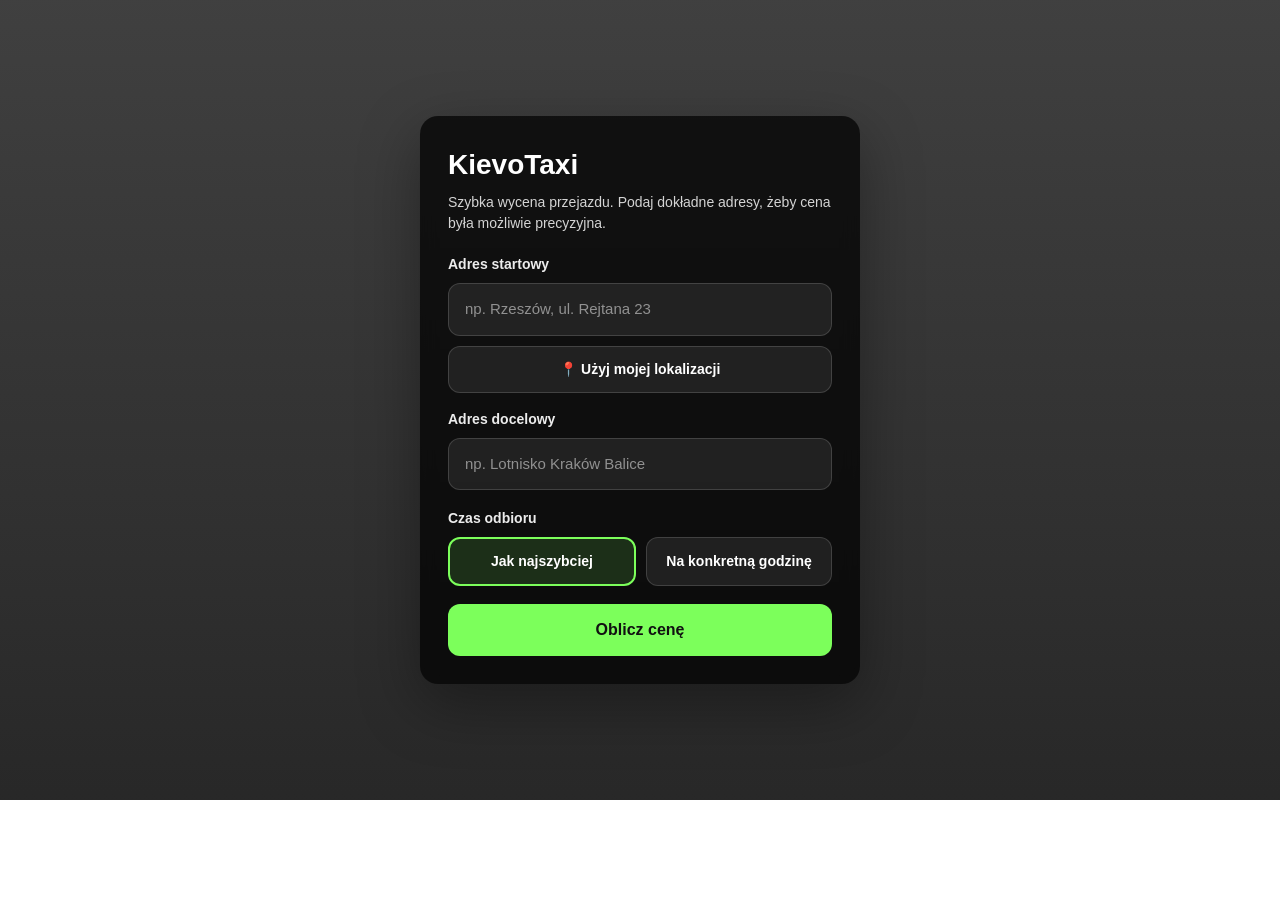
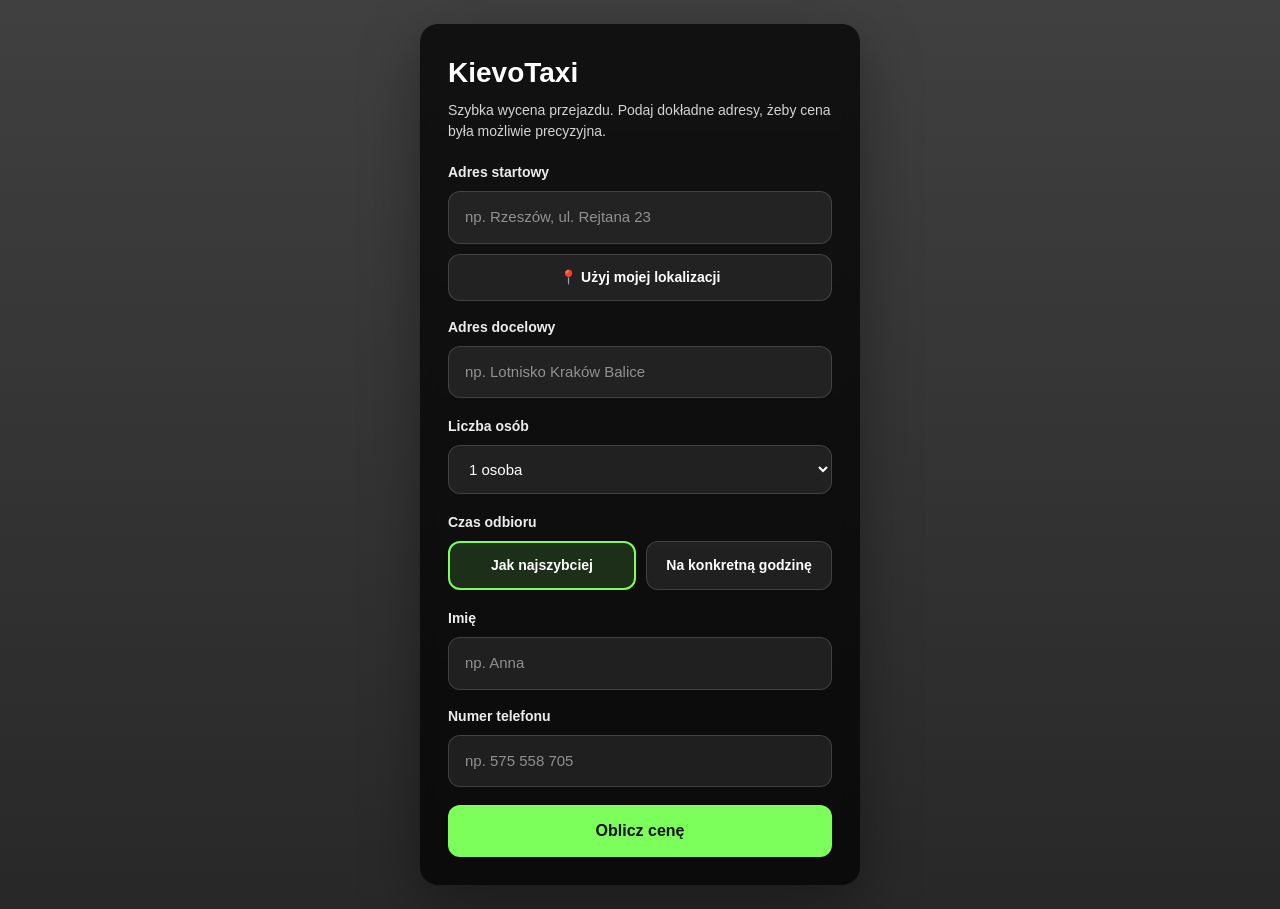
Before and after one commit to KievoTaxi/KievoTaxi, a Next.js app: page / in a window 1280 px wide. Before the commit the page ends 800 px from the top, so only its background shows below. Built offline with nearby package versions, Linux system fonts and the light colour scheme.

Commit message:
finalny formularz kievotaxi

```diff
--- a/app/api/route/route.ts
+++ b/app/api/route/route.ts
@@ -75,10 +75,32 @@ export async function POST(req: Request) {
 
     const distanceKm = element.distance.value / 1000;
 
+    if (distanceKm < 1) {
+      return Response.json(
+        { error: "Minimalny dystans przejazdu to 1 km." },
+        { status: 400 }
+      );
+    }
+
+    if (distanceKm > 300) {
+      return Response.json(
+        { error: "Maksymalny dystans przejazdu to 300 km." },
+        { status: 400 }
+      );
+    }
+
+    let pricePerKm = 0;
+
+    if (distanceKm <= 10) {
+      pricePerKm = 3.2;
+    } else if (distanceKm <= 50) {
+      pricePerKm = 2.9;
+    } else {
+      pricePerKm = 2.5;
+    }
+
     const baseFare = 8;
-    const perKm = 3;
-
-    const finalPrice = Math.round(baseFare + distanceKm * perKm);
+    const finalPrice = Math.round(baseFare + distanceKm * pricePerKm);
 
     return Response.json({
       distance: distanceKm,
--- a/app/page.tsx
+++ b/app/page.tsx
@@ -5,17 +5,33 @@ import { useState } from "react";
 export default function Home() {
   const [from, setFrom] = useState("");
   const [to, setTo] = useState("");
-  const [distance, setDistance] = useState("");
-  const [price, setPrice] = useState("");
-  const [error, setError] = useState("");
-  const [loading, setLoading] = useState(false);
-  const [locating, setLocating] = useState(false);
+  const [name, setName] = useState("");
+  const [phone, setPhone] = useState("");
+  const [peopleCount, setPeopleCount] = useState("1");
 
   const [rideTimeType, setRideTimeType] = useState<"now" | "later">("now");
   const [rideTime, setRideTime] = useState("");
 
+  const [distance, setDistance] = useState("");
+  const [price, setPrice] = useState("");
+  const [statusText, setStatusText] = useState("");
+  const [error, setError] = useState("");
+
+  const [loading, setLoading] = useState(false);
+  const [locating, setLocating] = useState(false);
+
+  function normalizePhone(value: string) {
+    return value.replace(/\D/g, "");
+  }
+
+  function isValidPhone(value: string) {
+    const digits = normalizePhone(value);
+    return digits.length >= 9;
+  }
+
   async function handleUseMyLocation() {
     setError("");
+    setStatusText("");
 
     if (!navigator.geolocation) {
       setError("Ta przeglądarka nie obsługuje lokalizacji.");
@@ -67,9 +83,25 @@ export default function Home() {
     setError("");
     setDistance("");
     setPrice("");
+    setStatusText("");
 
     if (!from.trim() || !to.trim()) {
       setError("Wpisz adres startowy i docelowy.");
+      return;
+    }
+
+    if (!name.trim()) {
+      setError("Wpisz imię.");
+      return;
+    }
+
+    if (!phone.trim()) {
+      setError("Wpisz numer telefonu.");
+      return;
+    }
+
+    if (!isValidPhone(phone)) {
+      setError("Wpisz poprawny numer telefonu.");
       return;
     }
 
@@ -80,36 +112,69 @@ export default function Home() {
 
     try {
       setLoading(true);
+      setStatusText("Liczenie ceny...");
 
       const res = await fetch("/api/route", {
         method: "POST",
         headers: {
           "Content-Type": "application/json",
         },
-        body: JSON.stringify({ from, to }),
+        body: JSON.stringify({
+          from,
+          to,
+        }),
       });
 
       const data = await res.json();
 
       if (!res.ok || data.error) {
         setError(data.error || "Nie udało się obliczyć ceny.");
+        setStatusText("");
         return;
       }
 
       setDistance(`${Number(data.distance).toFixed(1)} km`);
       setPrice(`${data.price} zł`);
+      setStatusText("Wycena gotowa.");
     } catch {
       setError("Coś poszło nie tak. Spróbuj ponownie.");
+      setStatusText("");
     } finally {
       setLoading(false);
     }
   }
 
   function handleWhatsAppOrder() {
+    if (!distance || !price) {
+      setError("Najpierw oblicz cenę.");
+      return;
+    }
+
+    if (!name.trim()) {
+      setError("Wpisz imię.");
+      return;
+    }
+
+    if (!isValidPhone(phone)) {
+      setError("Wpisz poprawny numer telefonu.");
+      return;
+    }
+
     const pickupTime =
       rideTimeType === "now" ? "Jak najszybciej" : rideTime.trim();
 
+    const cleanPhone = normalizePhone(phone);
+
     const message = `Dzień dobry, proszę o zamówienie przejazdu.
+
+Imię:
+${name}
+
+Telefon:
+${cleanPhone}
+
+Liczba osób:
+${peopleCount}
 
 Trasa:
 ${from} → ${to}
@@ -123,10 +188,11 @@ ${distance}
 Szacowana cena:
 ${price}
 
-Forma płatności:
-Do ustalenia`;
+Cena obowiązuje po potwierdzeniu przez kierowcę.`;
 
     const url = `https://wa.me/48578000637?text=${encodeURIComponent(message)}`;
+
+    setStatusText("Przekierowuję do WhatsApp...");
     window.open(url, "_blank");
   }
 
@@ -217,6 +283,7 @@ Do ustalenia`;
           <button
             type="button"
             onClick={handleUseMyLocation}
+            disabled={locating}
             style={{
               width: "100%",
               padding: "12px 16px",
@@ -226,8 +293,9 @@ Do ustalenia`;
               color: "#ffffff",
               fontSize: "14px",
               fontWeight: 600,
-              cursor: "pointer",
+              cursor: locating ? "default" : "pointer",
               boxSizing: "border-box",
+              opacity: locating ? 0.75 : 1,
             }}
           >
             {locating ? "Pobieranie lokalizacji..." : "📍 Użyj mojej lokalizacji"}
@@ -266,6 +334,41 @@ Do ustalenia`;
               boxSizing: "border-box",
             }}
           />
+        </div>
+
+        <div style={{ marginBottom: "18px" }}>
+          <label
+            style={{
+              display: "block",
+              fontSize: "14px",
+              marginBottom: "8px",
+              color: "rgba(255,255,255,0.92)",
+              fontWeight: 600,
+            }}
+          >
+            Liczba osób
+          </label>
+
+          <select
+            value={peopleCount}
+            onChange={(e) => setPeopleCount(e.target.value)}
+            style={{
+              width: "100%",
+              padding: "14px 16px",
+              borderRadius: "12px",
+              border: "1px solid rgba(255,255,255,0.15)",
+              background: "rgba(255,255,255,0.08)",
+              color: "#ffffff",
+              fontSize: "15px",
+              outline: "none",
+              boxSizing: "border-box",
+            }}
+          >
+            <option value="1" style={{ color: "#000" }}>1 osoba</option>
+            <option value="2" style={{ color: "#000" }}>2 osoby</option>
+            <option value="3" style={{ color: "#000" }}>3 osoby</option>
+            <option value="4" style={{ color: "#000" }}>4 osoby</option>
+          </select>
         </div>
 
         <div style={{ marginBottom: "18px" }}>
@@ -341,7 +444,6 @@ Do ustalenia`;
 
           {rideTimeType === "later" && (
             <input
-              key="ride-time-text"
               type="text"
               value={rideTime}
               onChange={(e) => setRideTime(e.target.value)}
@@ -366,8 +468,78 @@ Do ustalenia`;
           )}
         </div>
 
+        <div style={{ marginBottom: "16px" }}>
+          <label
+            style={{
+              display: "block",
+              fontSize: "14px",
+              marginBottom: "8px",
+              color: "rgba(255,255,255,0.92)",
+              fontWeight: 600,
+            }}
+          >
+            Imię
+          </label>
+
+          <input
+            type="text"
+            value={name}
+            onChange={(e) => setName(e.target.value)}
+            placeholder="np. Anna"
+            autoComplete="off"
+            spellCheck={false}
+            style={{
+              width: "100%",
+              padding: "14px 16px",
+              borderRadius: "12px",
+              border: "1px solid rgba(255,255,255,0.15)",
+              background: "rgba(255,255,255,0.08)",
+              color: "#ffffff",
+              fontSize: "15px",
+              outline: "none",
+              boxSizing: "border-box",
+            }}
+          />
+        </div>
+
+        <div style={{ marginBottom: "18px" }}>
+          <label
+            style={{
+              display: "block",
+              fontSize: "14px",
+              marginBottom: "8px",
+              color: "rgba(255,255,255,0.92)",
+              fontWeight: 600,
+            }}
+          >
+            Numer telefonu
+          </label>
+
+          <input
+            type="tel"
+            value={phone}
+            onChange={(e) => setPhone(e.target.value)}
+            placeholder="np. 575 558 705"
+            autoComplete="off"
+            spellCheck={false}
+            inputMode="tel"
+            style={{
+              width: "100%",
+              padding: "14px 16px",
+              borderRadius: "12px",
+              border: "1px solid rgba(255,255,255,0.15)",
+              background: "rgba(255,255,255,0.08)",
+              color: "#ffffff",
+              fontSize: "15px",
+              outline: "none",
+              boxSizing: "border-box",
+            }}
+          />
+        </div>
+
         <button
           onClick={handleQuote}
+          disabled={loading || locating}
           style={{
             width: "100%",
             padding: "14px 16px",
@@ -377,12 +549,26 @@ Do ustalenia`;
             color: "#111111",
             fontSize: "16px",
             fontWeight: 700,
-            cursor: "pointer",
+            cursor: loading || locating ? "default" : "pointer",
             boxSizing: "border-box",
+            opacity: loading || locating ? 0.75 : 1,
           }}
         >
           {loading ? "Liczenie..." : "Oblicz cenę"}
         </button>
+
+        {statusText && (
+          <div
+            style={{
+              marginTop: "14px",
+              color: "rgba(255,255,255,0.82)",
+              fontSize: "13px",
+              lineHeight: 1.5,
+            }}
+          >
+            {statusText}
+          </div>
+        )}
 
         {error && (
           <div
@@ -427,6 +613,16 @@ Do ustalenia`;
               </strong>
             </div>
 
+            <div
+              style={{
+                marginTop: "8px",
+                fontSize: "14px",
+                color: "rgba(255,255,255,0.82)",
+              }}
+            >
+              Liczba osób: <strong>{peopleCount}</strong>
+            </div>
+
             <button
               onClick={handleWhatsAppOrder}
               style={{
@@ -455,6 +651,7 @@ Do ustalenia`;
               }}
             >
               Zamówienie potwierdzamy na WhatsApp po sprawdzeniu dostępności.
+              Cena obowiązuje po potwierdzeniu przez kierowcę.
             </div>
           </div>
         )}
```
